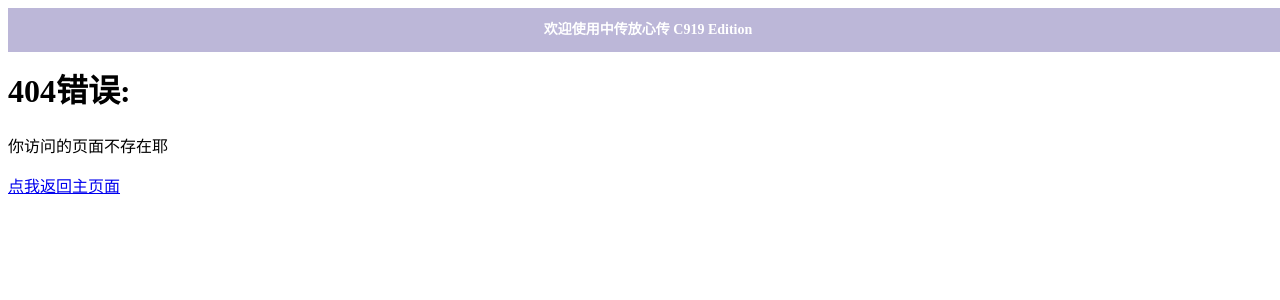
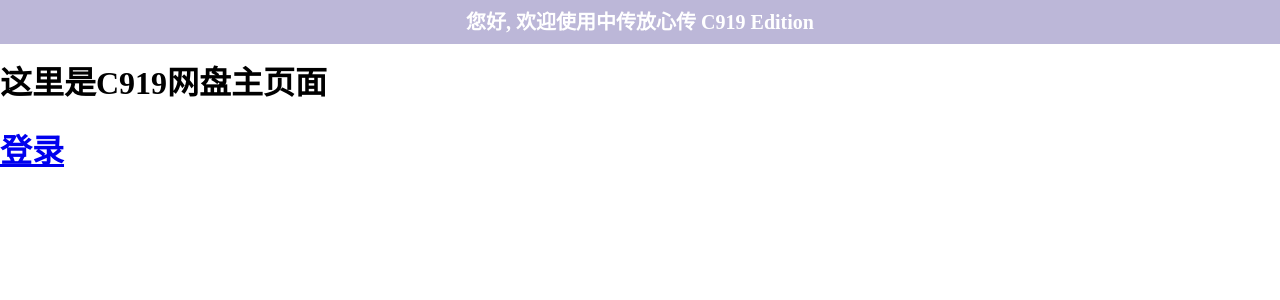
Before and after one commit to 807544076/C919-pan, a Flask app: page /index in a window 1280 px wide. Shown: the top 300 px of the page. Run offline with Flask 2, Linux system fonts and the light colour scheme.

Commit message:
完善了注册的检测机制 添加了带背景的base2.html 更改了base的结果

```diff
--- a/example/app.py
+++ b/example/app.py
@@ -22,8 +22,17 @@
 
 
 @pages.route('/')
+def to_index():
+    return redirect(url_for('index'))
+
+
+@pages.route('/index')
 def index():
-    return render_template('index.html')
+    if request.args.get('userName'):
+        username = request.args.get('userName')
+        return render_template('index.html', userName=username)
+    else:
+        return render_template('index.html')
 
 
 @pages.route('/login')
@@ -83,7 +92,7 @@
         selectSQL.search_link()
         if selectSQL.select_email(HASHER(bytes_email, encoder=nacl.encoding.HexEncoder).decode('utf-8')):
             if selectSQL.select_password(HASHER(bytes_password, encoder=nacl.encoding.HexEncoder).decode('utf-8')):
-                return render_template('index.html', userName=selectSQL.select_username(HASHER(bytes_email, encoder=nacl.encoding.HexEncoder).decode('utf-8'))[0])
+                return redirect(url_for('index', userName=selectSQL.select_username(HASHER(bytes_email, encoder=nacl.encoding.HexEncoder).decode('utf-8'))[0]))
             else:
                 flash('密码错误！')
                 return redirect(url_for('login'))
@@ -106,7 +115,7 @@
             sql.admin_link()
             sql.userCreate(r_info[0], r_info[1], r_info[2])
             sql.end_link()
-            return render_template('index.html', userName=r_info[0])
+            return redirect(url_for('index', userName=r_info[0]))
         else:
             flash('验证码错误！请重新输入')
             print(request.form['check'])
--- /dev/null
+++ b/example/static/css/base.css
@@ -0,0 +1,17 @@
+body {
+    margin: 0 auto;
+}
+
+#headline {
+    width: 100%;
+    height: 44px;
+    background-color: #bcb7d8;
+    position: fixed;
+    z-index: 1;
+    text-align: center;
+    color: white;
+    font-size: 14px;
+    line-height: 44px;
+    font-weight: bold;
+    font-size: 20px;
+}
--- a/example/templates/base.html
+++ b/example/templates/base.html
@@ -9,8 +9,8 @@
 
 <body>
     <div>
-        <div style="width: 100%; height: 44px; background-color: #bcb7d8; position: fixed; z-index: 1; text-align: center; color: white; font-size: 14px; line-height: 44px; font-weight: bold;">
-            {% if userName %} {% block header %}{{userName}}{% endblock %} ,欢迎使用中传放心传 C919 Edition {% else %} 欢迎使用中传放心传 C919 Edition {% endif %}
+        <div id="headline">
+            您好, {% if userName %} {% block header %}{{userName}}{% endblock %} ,欢迎使用中传放心传 C919 Edition {% else %} 欢迎使用中传放心传 C919 Edition {% endif %}
         </div>
         <div style="padding-top: 36px;">
             {% block body %} {% endblock %}
@@ -18,3 +18,5 @@
     </div>
 
 </html>
+
+<link rel="stylesheet" href="/static/css/base.css">
--- a/example/templates/index.html
+++ b/example/templates/index.html
@@ -1,9 +1,4 @@
-{% extends 'base.html' %}
-
-{% block title %}C919网盘{% endblock %}
-
-{% block header %}{{userName}}{% endblock %}
-
-{% block body %}
+{% extends 'base.html' %} {% block title %}C919网盘{% endblock %} {% block header %}{{userName}}{% endblock %} {% block body %}
 <h1>这里是C919网盘主页面</h1>
+<h1><a href="{{url_for('login')}}">登录</a></h1>
 {% endblock %}
```
Also changed, not shown: example/static/css/base2.css (added, +7 -0 lines), example/static/js/login.js (+23 -10 lines), example/templates/base2.html (added, +13 -0 lines), example/templates/login.html (+4 -4 lines).
